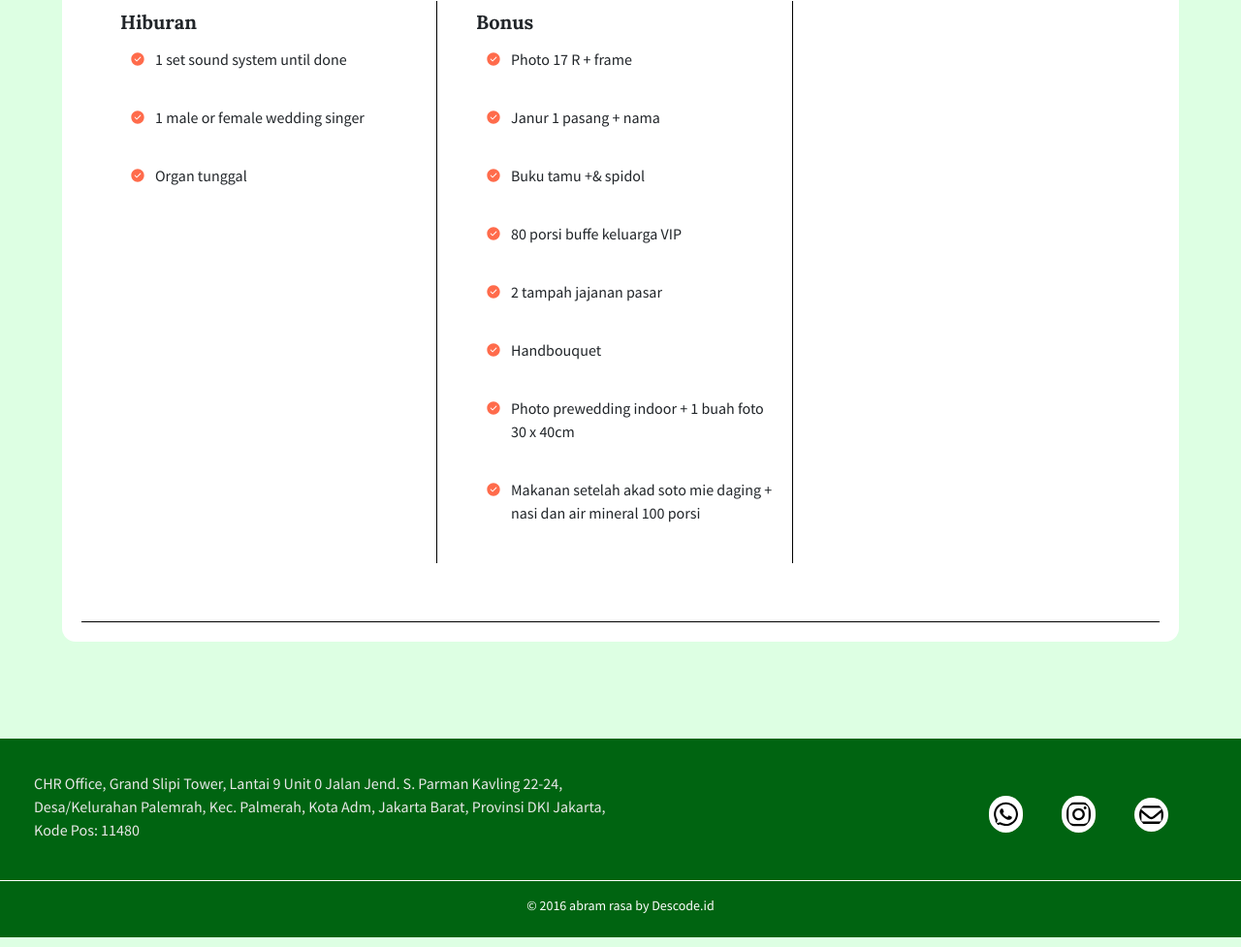
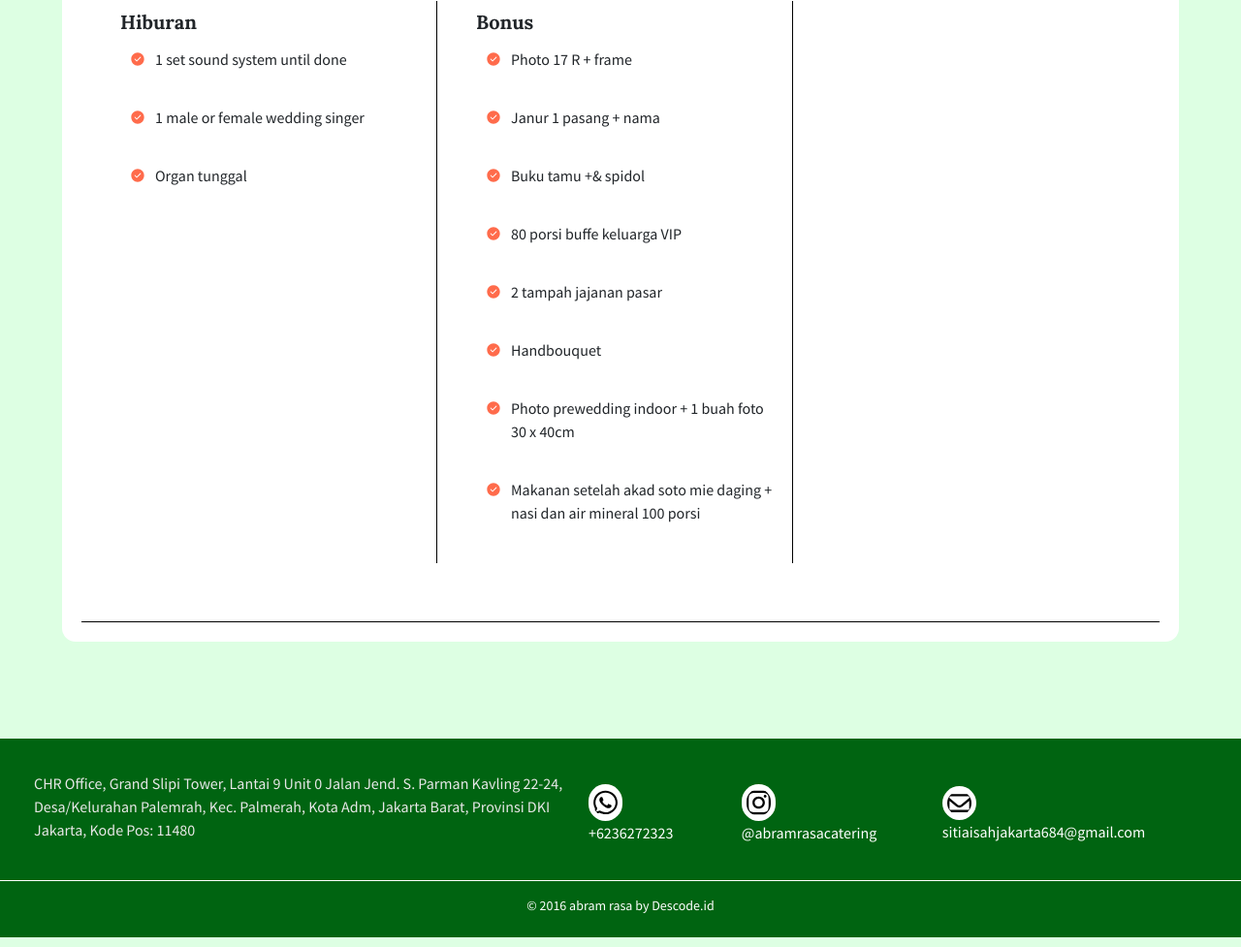
Before and after one commit to khoirulhudaa/abramrasa, a plain HTML site: page gold.html in a window 1280 px wide. Shown: the part 3340-4317 px from the top of the page at 97% size. Drawn offline with Linux system fonts and the light colour scheme; files whose address does not match are found by name.

Commit message:
Add files via upload

```diff
--- a/gold.html
+++ b/gold.html
@@ -421,9 +421,18 @@
                 CHR Office, Grand Slipi Tower, Lantai 9 Unit 0 Jalan Jend. S. Parman Kavling 22-24, Desa/Kelurahan Palemrah, Kec. Palmerah, Kota Adm, Jakarta Barat, Provinsi DKI Jakarta, Kode Pos: 11480
             </p>
             <div class="wrap-sosmed">
-                <img src="./images/icons/whatsapp.svg" alt="icon" />
-                <img src="./images/icons/instagram.svg" alt="icon" />
-                <img src="./images/icons/envelope.svg" alt="icon" />
+                <div>
+                    <img src="./images/icons/whatsapp.svg" alt="icon" />
+                    <span>+6236272323</span>
+                </div>
+                <div>
+                    <img src="./images/icons/instagram.svg" alt="icon" />
+                    <span>@abramrasacatering</span>
+                </div>
+                <div>
+                    <img src="./images/icons/envelope.svg" alt="icon" />
+                    <span>sitiaisahjakarta684@gmail.com</span>
+                </div>
             </div>
         </div>
        <div class="footer-bottom">
```
Also changed, not shown: index.html (+12 -3 lines), platinum.html (+12 -3 lines), silver.html (+12 -3 lines).
